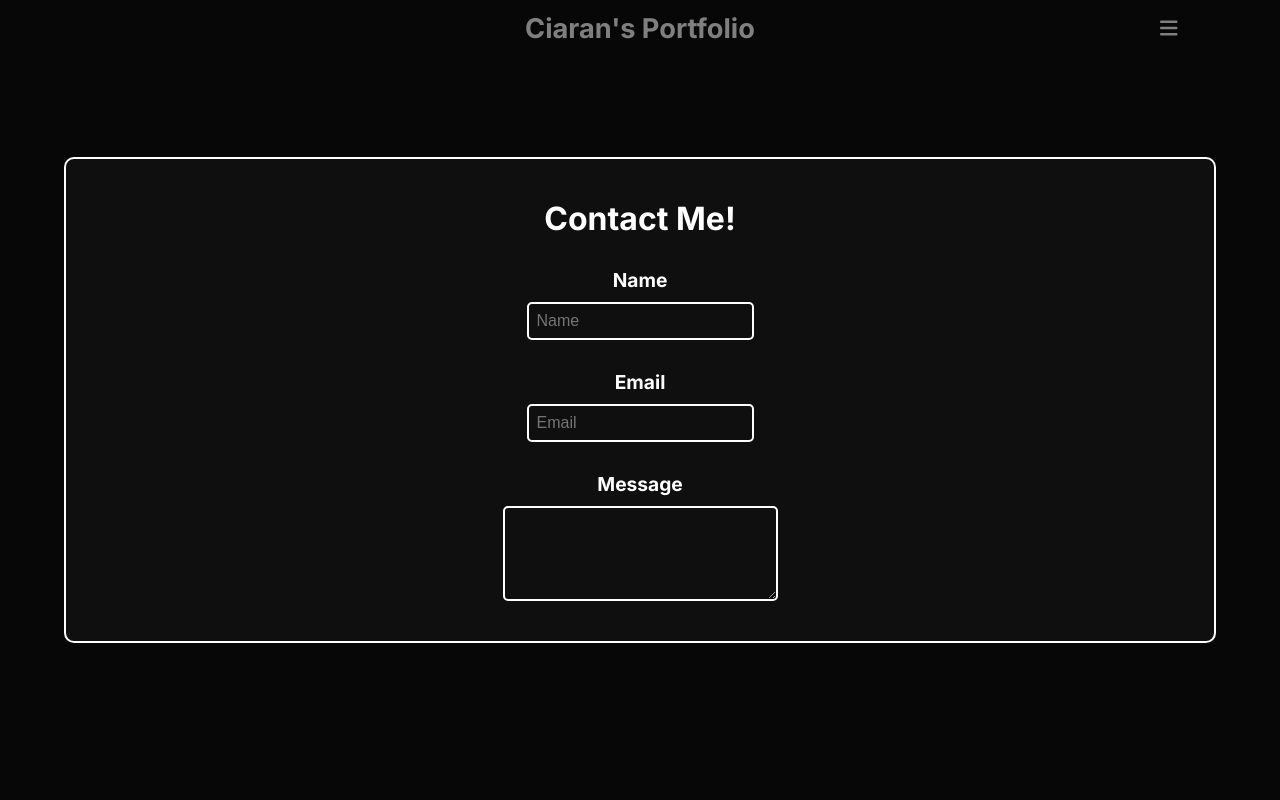
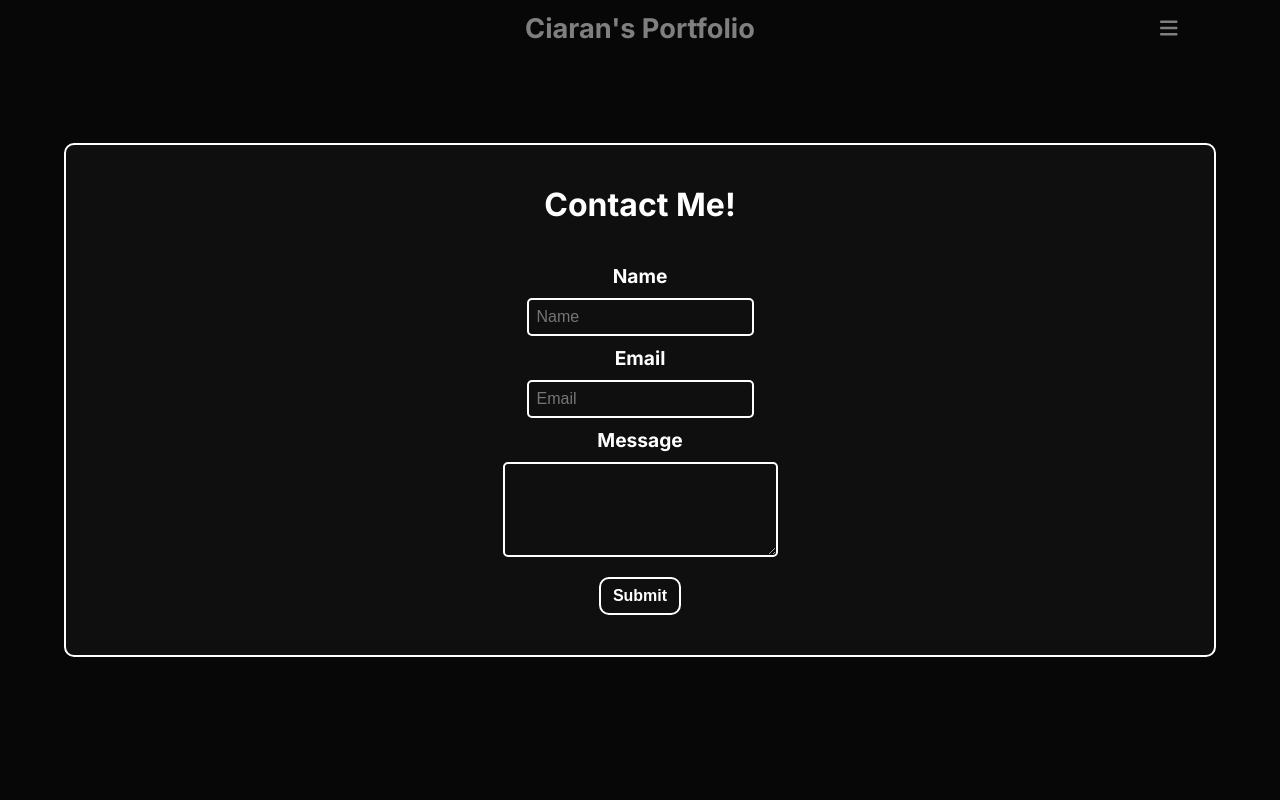
Before and after one commit to CiaranRG/PortfolioSite, a React app in the folder Frontend/: page / in a window 1280 px wide. Both pictures are taken after a click on the button 711 px from the left and 540 px from the top of the page. Shown: the top 800 px of the page. Built offline with nearby package versions, Linux system fonts and the light colour scheme; the HTML template or start-up script is replaced by a standard one.

Commit message:
Added formspree to the contact section

```diff
--- a/Frontend/package.json
+++ b/Frontend/package.json
@@ -10,6 +10,7 @@
     "preview": "vite preview"
   },
   "dependencies": {
+    "@formspree/react": "^2.5.1",
     "@fortawesome/fontawesome-svg-core": "^6.5.1",
     "@fortawesome/free-solid-svg-icons": "^6.5.1",
     "@fortawesome/react-fontawesome": "^0.2.0",
--- a/Frontend/src/Components/ContactForm/ContactForm.scss
+++ b/Frontend/src/Components/ContactForm/ContactForm.scss
@@ -1,6 +1,6 @@
 @import '../../App.scss';
 
-.contactFormBg{
+.contactFormBg {
     display: flex;
     flex-direction: column;
     align-items: center;
@@ -12,18 +12,22 @@
     padding: 40px 10px 40px 10px;
     gap: 30px;
     font-size: 1rem;
+
     // height: 50vh;
-    .contactSection{
+    .contactSection {
         display: flex;
         flex-direction: column;
         justify-content: center;
         align-items: center;
         gap: 10px;
-        label{
+
+        label {
+            margin-top: 10px;
             font-size: 1.2rem;
             font-weight: 700;
         }
-        input{
+
+        input {
             border-radius: 5px;
             border: 2px solid $color3;
             font-size: 1rem;
@@ -31,7 +35,8 @@
             color: $color3;
             background-color: $color2;
         }
-        textarea{
+
+        textarea {
             border-radius: 5px;
             border: 2px solid $color3;
             font-size: 0.8rem;
@@ -40,4 +45,29 @@
             background-color: $color2;
         }
     }
+
+    .contactButtonDiv {
+        display: flex;
+        justify-content: center;
+        align-items: center;
+        margin-top: 20px;
+
+        button {
+            font-size: 1rem;
+            font-weight: 700;
+            padding: 8px 12px 8px 12px;
+            border-radius: 10px;
+            border: 2px solid $color3;
+            background-color: transparent;
+            color: $color3;
+        }
+    }
 }
+
+.contactSuccess {
+    background-color: $color2;
+    border: 2px solid $color3;
+    border-radius: 10px;
+    padding: 20px 15px 20px 15px;
+    font-size: 1.2rem;
+}
--- a/Frontend/src/Components/ContactForm/ContactForm.tsx
+++ b/Frontend/src/Components/ContactForm/ContactForm.tsx
@@ -1,8 +1,15 @@
 import './ContactForm.scss'
 import { useState, ChangeEvent } from "react";
+// Importing these for use with formspree
+import { useForm, ValidationError } from '@formspree/react';
 
 export default function ContactForm() {
-    const [formInfo, setFormInfo] = useState({name: '', email: '', message: ''})
+    const [formInfo, setFormInfo] = useState({ name: '', email: '', message: '' })
+    // This is the state for our form handling
+    const [state, handleSubmit] = useForm("xleqzrea");
+    if (state.succeeded) {
+        return <p className='contactSuccess'>Your message has been sent!</p>;
+    }
 
     const handleChange = (evt: ChangeEvent<HTMLInputElement | HTMLTextAreaElement>) => {
         const { name, value } = evt.target
@@ -21,18 +28,25 @@ export default function ContactForm() {
         <>
             <div className="contactFormBg" onClick={handleModalClick}>
                 <h1>Contact Me!</h1>
+                <form onSubmit={handleSubmit}>
                     <div className='contactSection'>
-                    <label htmlFor="">Name</label>
-                    <input type="text" value={formInfo.name} name='name' onChange={handleChange} placeholder='Name' required/>
+                        <label htmlFor='name'>Name</label>
+                        <input type="text" value={formInfo.name} id='name' name='name' onChange={handleChange} placeholder='Name' required />
                     </div>
                     <div className='contactSection'>
-                    <label htmlFor="">Email</label>
-                    <input type="email" value={formInfo.email} name='email' onChange={handleChange} placeholder='Email' required/>
+                        <label htmlFor="email">Email</label>
+                        <input type="email" value={formInfo.email} id='email' name='email' onChange={handleChange} placeholder='Email' required />
+                        <ValidationError prefix="Email" field="email" errors={state.errors} />
                     </div>
                     <div className='contactSection'>
-                    <label htmlFor="">Message</label>
-                    <textarea id="message" cols={30} rows={5} value={formInfo.message} name='message' onChange={handleChange} required></textarea>
+                        <label htmlFor="message">Message</label>
+                        <textarea cols={30} rows={5} value={formInfo.message} id="message" name='message' onChange={handleChange} required></textarea>
+                        <ValidationError prefix="Message" field="message" errors={state.errors} />
                     </div>
+                    <div className="contactButtonDiv">
+                        <button type='submit' className='contactSubmit' disabled={state.submitting}>Submit</button>
+                    </div>
+                </form>
             </div>
         </>
     )
```
Also changed, not shown: 1 other file (tests, documents, lock files or other folders). Lines whose indentation alone changed are shown as unchanged.
